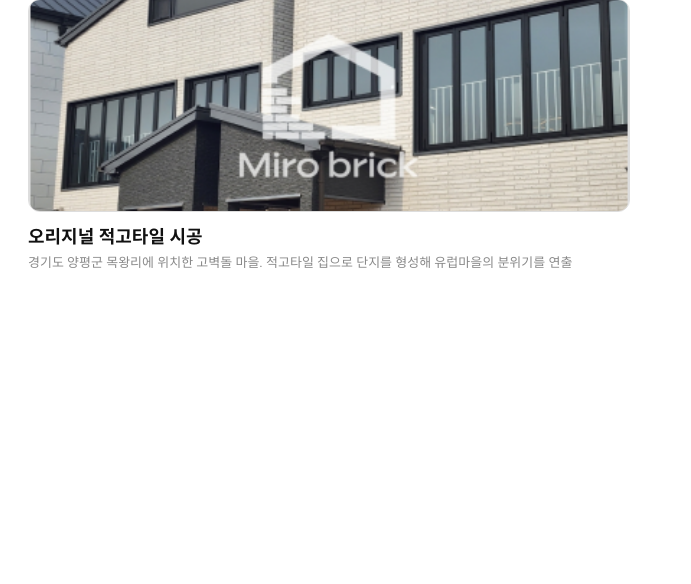
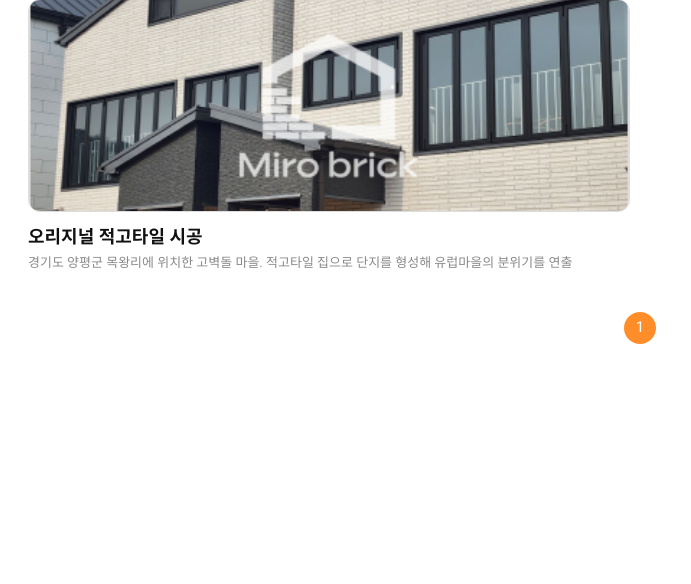
Before and after one commit to Ankooooooo/miro-brick, a PHP site: page /pages/gallery.html in a window 1280 px wide. Shown: the part 1025-1609 px from the top of the page, without its empty margins (0-691 px from the left). Run offline with PHP 8.4, Linux system fonts and the light colour scheme.

Commit message:
간격 수정

```diff
--- a/assets/css/index.css
+++ b/assets/css/index.css
@@ -1451,6 +1451,9 @@ input[type=file] {
   font-weight: 500;
   line-height: 18px;
 }
+.img__list.is-gallery {
+  margin-bottom: 0;
+}
 .img__list.is-gallery > li {
   width: 100%;
 }
@@ -1461,6 +1464,9 @@ input[type=file] {
 }
 .img__list.is-gallery .img {
   height: 197px;
+}
+.img__list.is-gallery + .pagination {
+  margin: 40px 0 120px;
 }
 
 .product .no-data {
--- a/assets/scss/component/_list.scss
+++ b/assets/scss/component/_list.scss
@@ -51,6 +51,8 @@
 
   // gallery list
   &.is-gallery {
+    margin-bottom: 0;
+
     > li {
       width: 100%;
     }
@@ -61,6 +63,10 @@
     }
     .img {
       height: 197px;
+    }
+
+    +.pagination {
+      margin: 40px 0 120px
     }
   }
 }
--- a/pages/gallery.html
+++ b/pages/gallery.html
@@ -74,6 +74,10 @@
         </li>
       </ul>
 
+      <div class="pagination">
+        <a href="" class="num is-active"> 1 </a>
+      </div>
+
       <div class="no-data">아직 상품이 준비되지 않았어요</div>
 
       <!-- tel Button  -->
```
